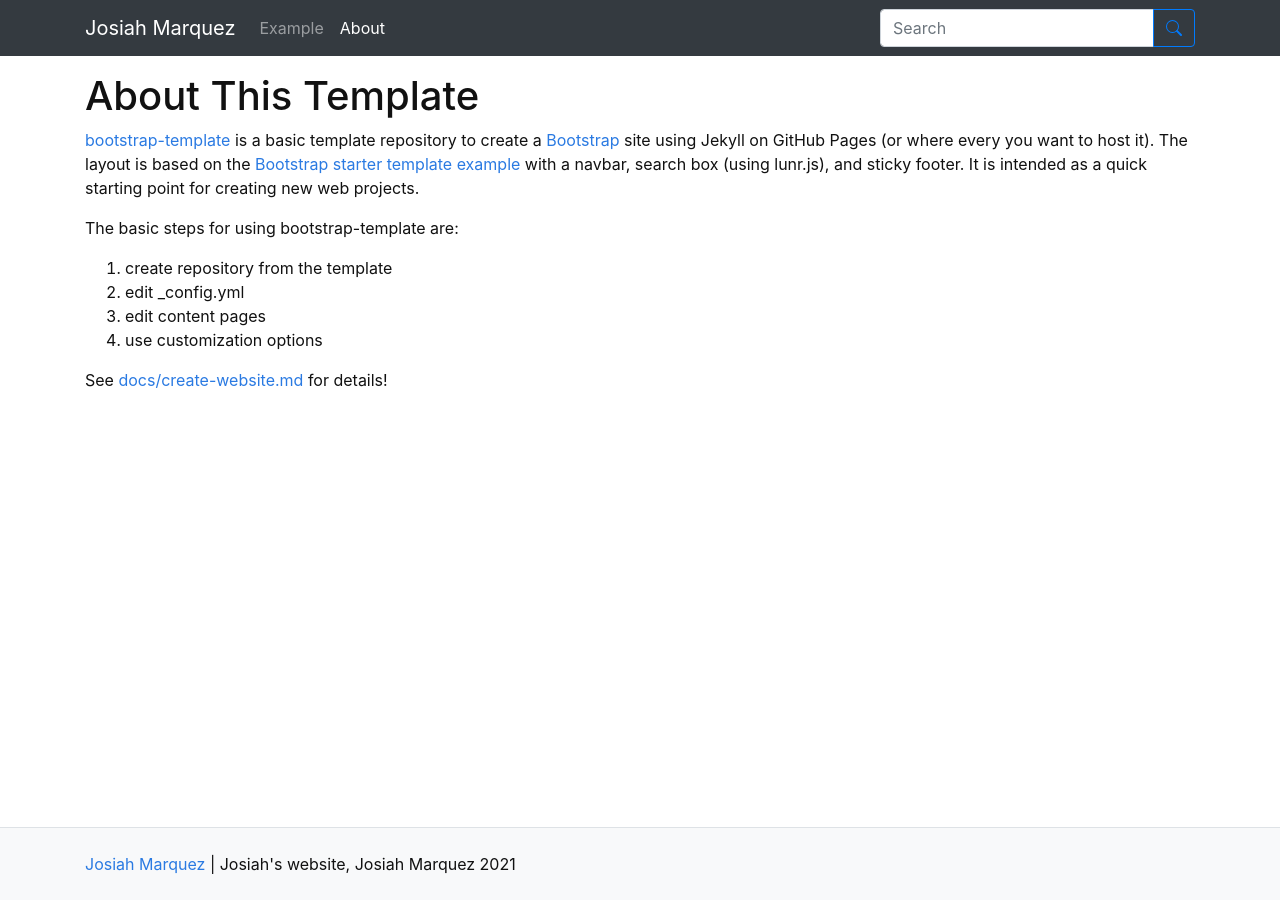
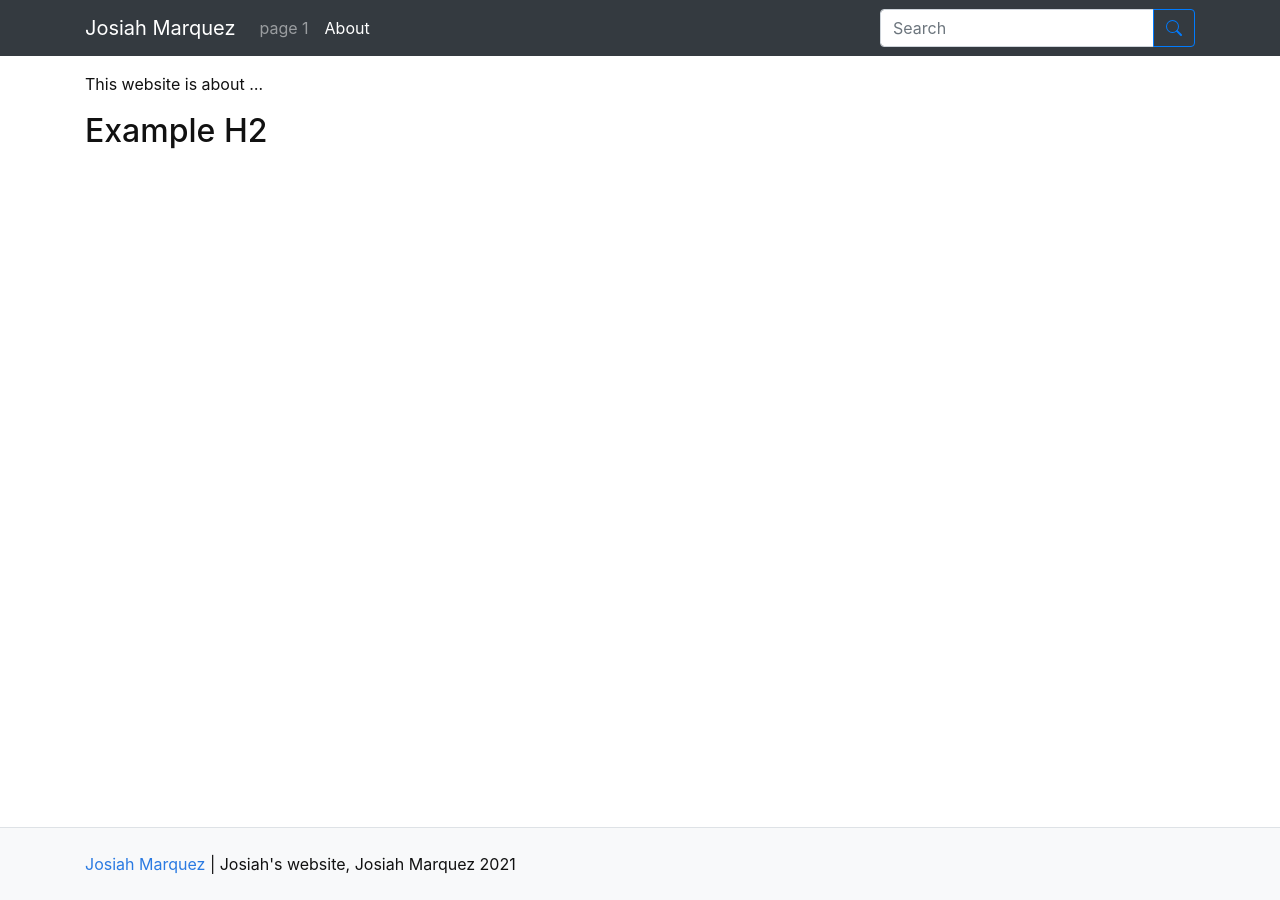
Before and after one commit to jmm43904/website, a Jekyll site: the page built from pages/about.md, in a window 1280 px wide. Built offline with Jekyll 4.4.1, drawn with Linux system fonts in a browser that asks for light colours.

Commit message:
start creating content

```diff
--- a/pages/about.md
+++ b/pages/about.md
@@ -1,18 +1,9 @@
 ---
-title: About This Template
+layout: page
 nav: About
 nav_order: 2
 ---
 
-[bootstrap-template](https://github.com/thecdil/bootstrap-template) is a basic template repository to create a [Bootstrap](https://getbootstrap.com/) site using Jekyll on GitHub Pages (or where every you want to host it).
-The layout is based on the [Bootstrap starter template example](https://getbootstrap.com/docs/4.5/examples/) with a navbar, search box (using lunr.js), and sticky footer.
-It is intended as a quick starting point for creating new web projects.
+This website is about ...
 
-The basic steps for using bootstrap-template are:
-
-1. create repository from the template
-2. edit _config.yml
-3. edit content pages
-4. use customization options
-
-See [docs/create-website.md](https://github.com/thecdil/bootstrap-template/blob/main/docs/create-website.md) for details!
+## Example H2
```
Also changed, not shown: pages/example.md (+2 -2 lines).
